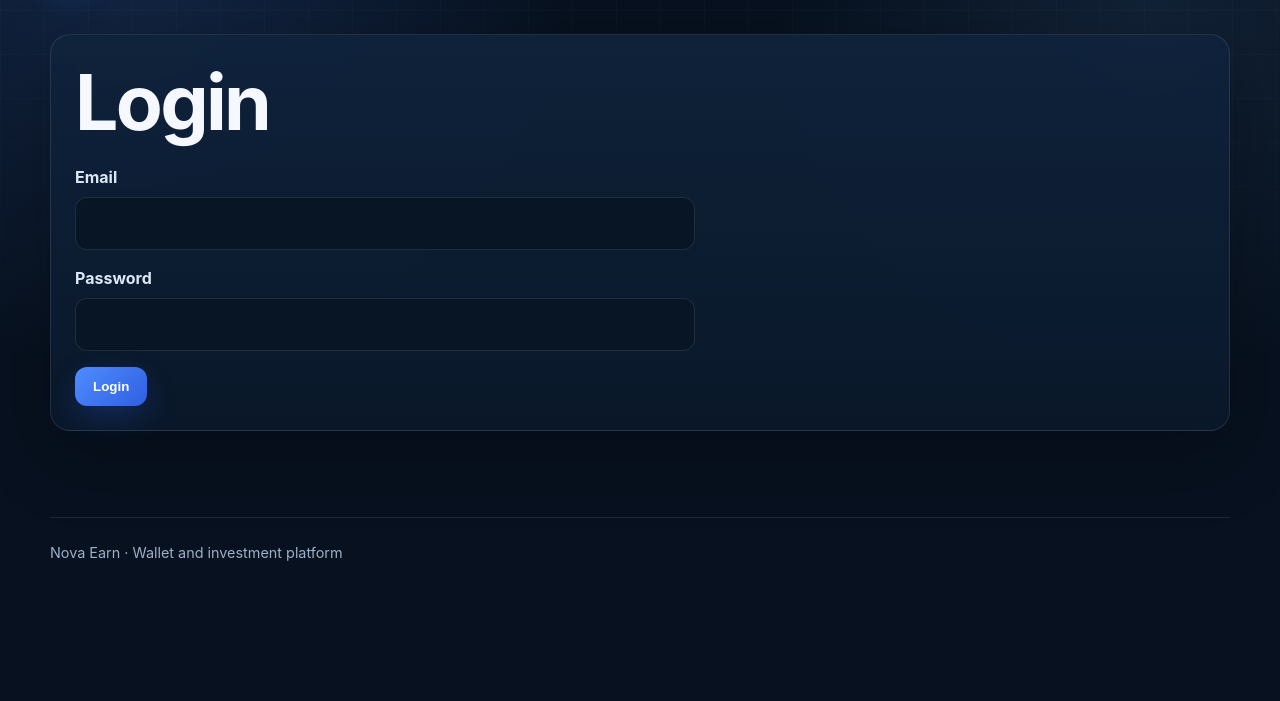
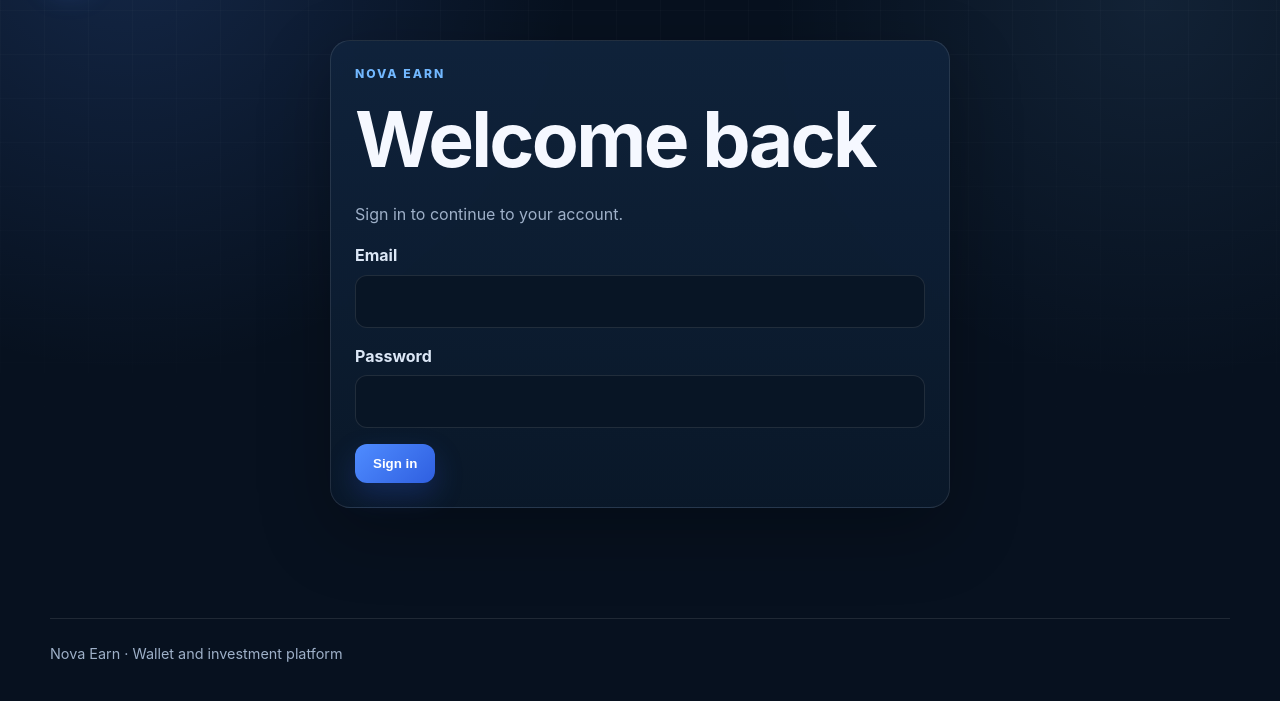
Before and after one commit to louiskyasua/Novaearn-production, a Flask app: page /login in a window 1280 px wide. Shown: the part 78-779 px from the top of the page. Run offline with Flask 3, Linux system fonts and the light colour scheme.

Commit message:
Redesign Nova Earn authentication forms

```diff
--- a/templates/auth.html
+++ b/templates/auth.html
@@ -1 +1,24 @@
-{% extends "base.html" %}{% block content %}<div class="card"><h1>{{ 'Create account' if mode == 'register' else 'Login' }}</h1><form method="post"><input type="hidden" name="csrf_token" value="{{ csrf_token }}">{% if mode == 'register' %}<label>Name</label><input name="name" required maxlength="100">{% endif %}<label>Email</label><input type="email" name="email" required maxlength="254"><label>Password</label><input type="password" name="password" required minlength="8" maxlength="128">{% if mode == 'register' %}<label>Referral code (optional)</label><input name="ref" maxlength="50">{% endif %}<button type="submit">{{ 'Register' if mode == 'register' else 'Login' }}</button></form></div>{% endblock %}
+{% extends "base.html" %}
+{% block content %}
+<div class="card" style="max-width:620px;margin:40px auto">
+  <p class="eyebrow">NOVA EARN</p>
+  <h1>{{ 'Create account' if mode == 'register' else 'Welcome back' }}</h1>
+  <p class="muted">{{ 'Create your Nova Earn account to get started.' if mode == 'register' else 'Sign in to continue to your account.' }}</p>
+  <form method="post">
+    <input type="hidden" name="csrf_token" value="{{ csrf_token }}">
+    {% if mode == 'register' %}
+      <label for="name">Name</label>
+      <input id="name" name="name" required maxlength="100" autocomplete="name">
+    {% endif %}
+    <label for="email">Email</label>
+    <input id="email" type="email" name="email" required maxlength="254" autocomplete="email">
+    <label for="password">Password</label>
+    <input id="password" type="password" name="password" required minlength="8" maxlength="128" autocomplete="{{ 'new-password' if mode == 'register' else 'current-password' }}">
+    {% if mode == 'register' %}
+      <label for="ref">Referral code <span class="muted">(optional)</span></label>
+      <input id="ref" name="ref" maxlength="50" autocomplete="off">
+    {% endif %}
+    <button type="submit">{{ 'Create account' if mode == 'register' else 'Sign in' }}</button>
+  </form>
+</div>
+{% endblock %}
```
